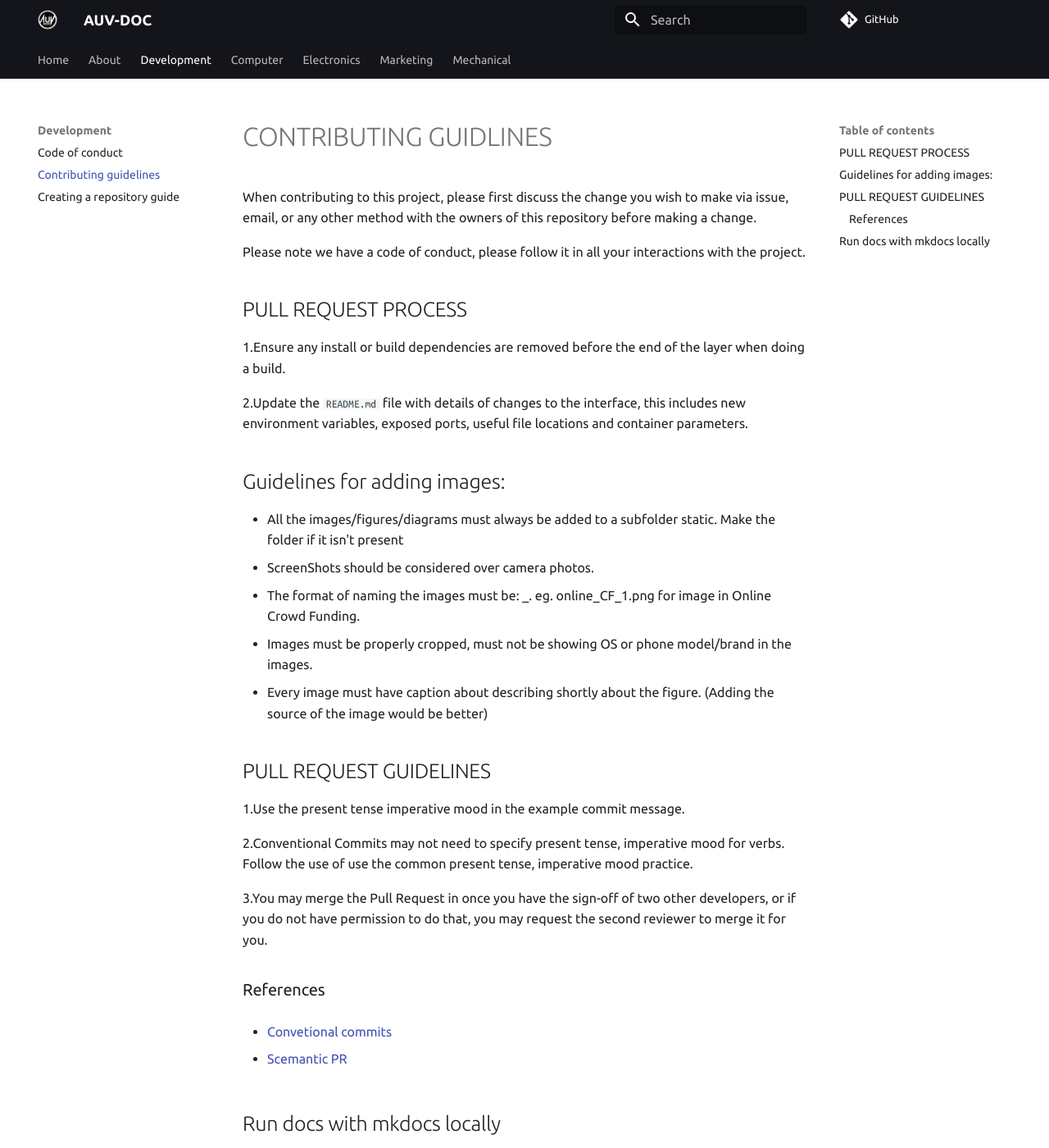
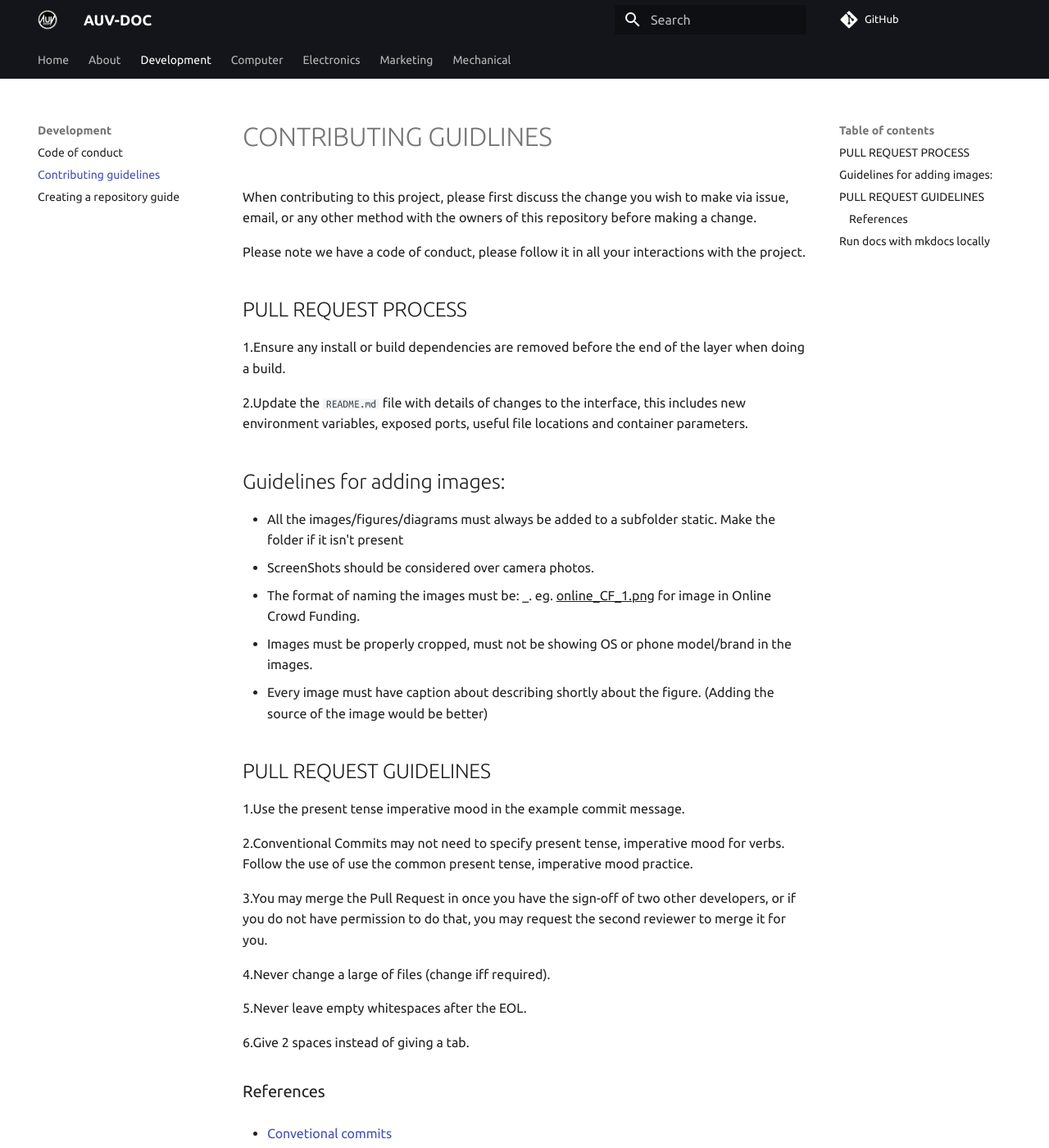
Before and after one commit to auvzhcet/Documentation, an MkDocs documentation site: the page built from docs/Development/CONTRIBUTING.md, in a window 1280 px wide and 1400 px high. Shown: the whole window at 82% size. Built offline with MkDocs 1.6.1 and Material for MkDocs 9.7.7, drawn with Linux system fonts in a browser that asks for light colours; comment, search, counter and statistics services are not loaded.

Commit message:
docs: Add requested changes

```diff
--- a/docs/Development/CONTRIBUTING.md
+++ b/docs/Development/CONTRIBUTING.md
@@ -14,7 +14,7 @@ Please note we have a code of conduct, please follow it in all your interactions
 
 - All the images/figures/diagrams must always be added to a subfolder static. Make the folder if it isn't present
 - ScreenShots should be considered over camera photos.
-- The format of naming the images must be: <document_name>_. eg. online_CF_1.png for image in Online Crowd Funding.
+- The format of naming the images must be: <document_name>_. eg. <ins>online_CF_1.png</ins>  for image in Online Crowd Funding.
 - Images must be properly cropped, must not be showing OS or phone model/brand in the images.
 - Every image must have caption about describing shortly about the figure. (Adding the source of the image would be better)
 
@@ -26,6 +26,11 @@ Please note we have a code of conduct, please follow it in all your interactions
 
 3.You may merge the Pull Request in once you have the sign-off of two other developers, or if you do not have permission to do that, you may request the second reviewer to merge it for you.
 
+4.Never change a large of files (change iff required).
+
+5.Never leave empty whitespaces after the EOL.
+
+6.Give 2 spaces instead of giving a tab.
 ### References
 
 - [Convetional commits](https://www.conventionalcommits.org/en/v1.0.0/)
```
